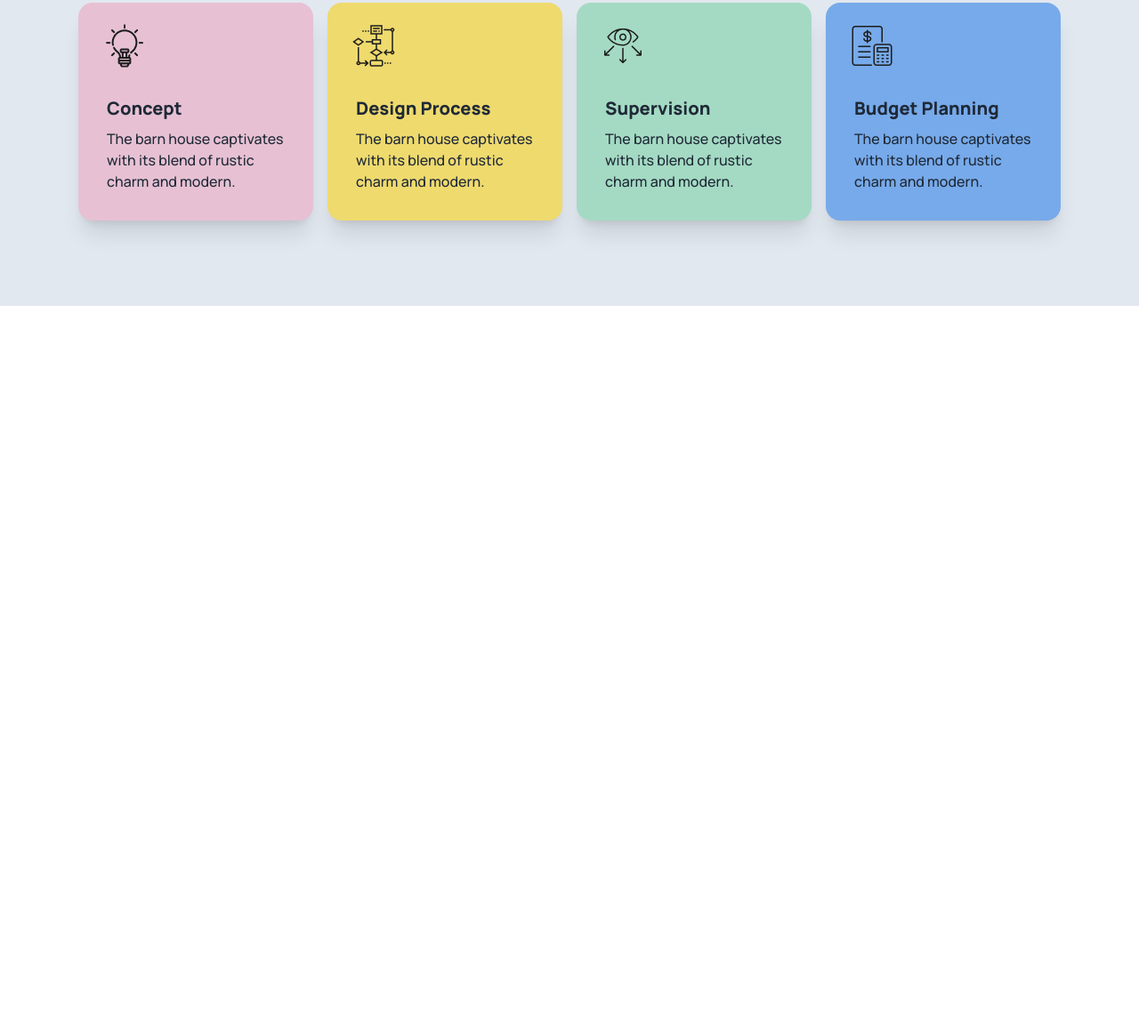
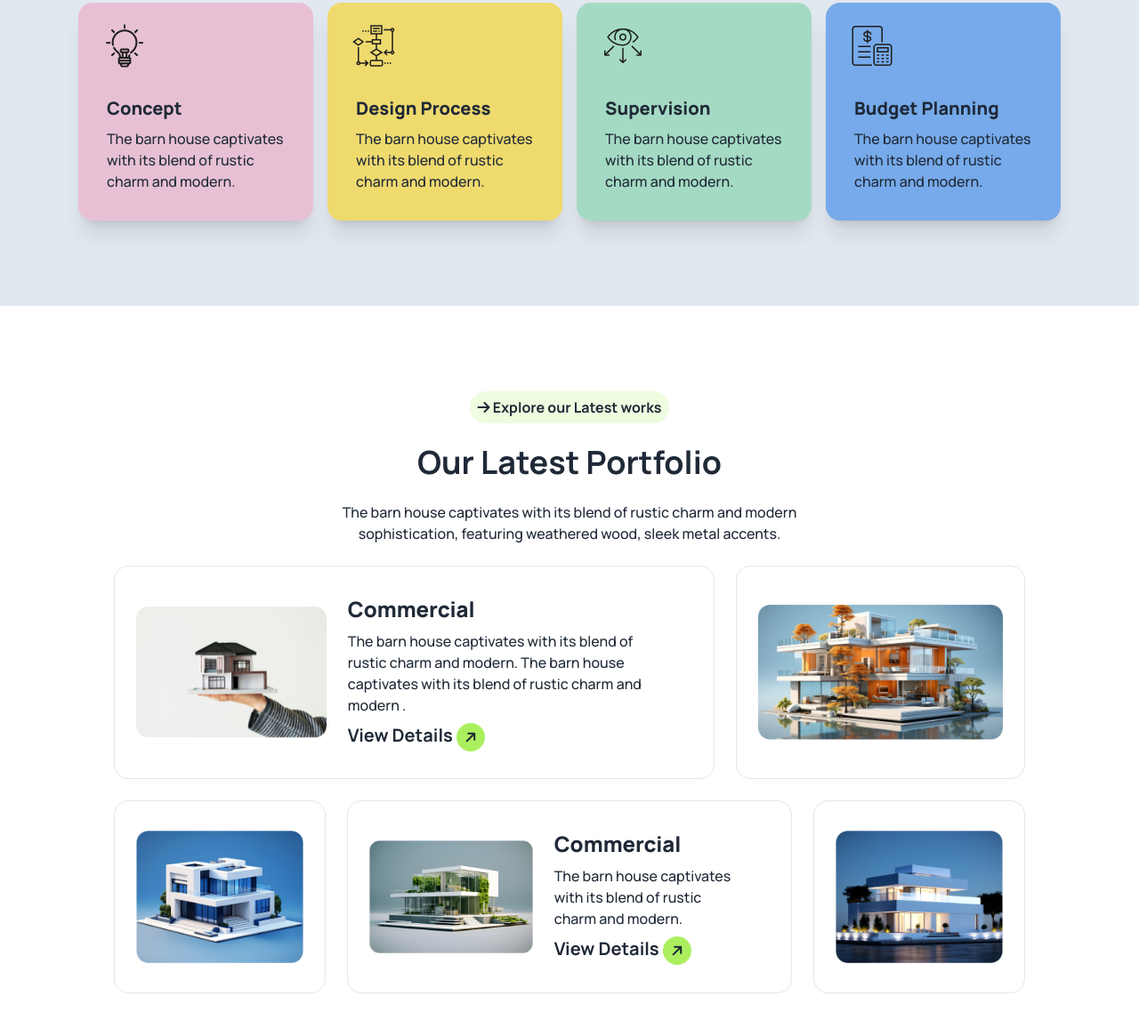
Before and after one commit to mushayed/Rinterio, a plain HTML site: page index.html in a window 1280 px wide. Shown: the part 1701-2857 px from the top of the page at 89% size. Before the commit the page ends 2045 px from the top, so only its background shows below. Drawn offline with nearby package versions, Linux system fonts and the light colour scheme.

Commit message:
Latest Portfolio section added

```diff
--- a/index.html
+++ b/index.html
@@ -188,6 +188,81 @@
           </div>
         </section>
       </section>
+
+      <!-- Latest Portfolio -->
+      <section class="bg-[#FFFFFF] py-8 lg:py-24">
+        <section class="w-[90%] lg:w-[80%] mx-auto flex flex-col items-center lg:gap-y-6 gap-y-4">
+          <button class="w-[14rem] h-9 bg-[#ABEF5F33] rounded-full">
+            <i class="fa-solid fa-arrow-right"></i>
+            <a href="" class="text-base font-bold">Explore our Latest works</a>
+          </button>
+          <div>
+            <h3 class="lg:text-4xl text-2xl font-bold">Our Latest Portfolio</h3>
+          </div>
+          <div class="w-[90%] lg:w-1/2">
+            <p class="lg:text-base text-sm font-medium text-center">The barn house captivates with its blend of rustic charm and modern sophistication, featuring weathered wood, sleek metal accents.</p>
+          </div>
+          <div class="grid grid-cols-1 lg:grid-cols-12 lg:gap-6 gap-4">
+            <div class="card card-side bg-base-100 lg:col-span-8 p-4 lg:p-0 lg:px-6 border border-[rgb(233, 233, 233)] flex flex-col lg:flex-row">
+              <figure class="w-full">
+                <img src="./assets/img1.png" alt="">
+              </figure>
+              <div class="card-body pl-0 lg:pl-6">
+                <h2 class="card-title lg:text-2xl font-extrabold">Commercial</h2>
+                <p class="lg:text-base font-medium">The barn house captivates with its blend of rustic charm and modern. The barn house captivates with its blend of rustic charm and modern .</p>
+                <button class="h-[1.9rem] lg:w-40 flex items-start justify-start gap-1">
+                  <a href="" class="text-xl	font-bold">View Details</a>
+                  <div class="h-8 w-8 rounded-full bg-my-green flex items-center justify-center rotate-[-45deg]"><i class="fa-solid fa-arrow-right"></i></div>
+                </button>
+              </div>
+            </div>
+
+            <div class="card card-side bg-base-100 lg:col-span-4 p-4 lg:p-0 lg:px-6 border border-[rgb(233, 233, 233)] flex flex-col lg:flex-row">
+              <figure>
+                <img src="./assets/img2.png" alt="">
+              </figure>
+            </div>
+
+            <div class="card card-side bg-base-100 lg:col-span-3 p-4 lg:p-0 lg:px-6 border border-[rgb(233, 233, 233)] flex flex-col lg:flex-row lg:hidden">
+              <figure>
+                <img src="./assets/img5.png" alt="">
+              </figure>
+            </div>
+
+            <div class="card card-side bg-base-100 lg:col-span-3 p-4 lg:p-0 lg:px-6 border border-[rgb(233, 233, 233)] hidden lg:flex lg:flex-row">
+              <figure>
+                <img src="./assets/img3.png" alt="">
+              </figure>
+            </div>
+
+            <div class="card card-side bg-base-100 lg:col-span-6 p-4 lg:p-0 lg:px-6 border border-[rgb(233, 233, 233)] flex flex-col lg:flex-row">
+              <figure class="w-full">
+                <img src="./assets/img4.png" alt="">
+              </figure>
+              <div class="card-body pl-0 lg:pl-6">
+                <h2 class="card-title lg:text-2xl font-extrabold">Commercial</h2>
+                <p class="lg:text-base font-medium">The barn house captivates with its blend of rustic charm and modern.</p>
+                <button class="h-[1.9rem] lg:w-40 flex items-start justify-start gap-1">
+                  <a href="" class="text-xl	font-bold">View Details</a>
+                  <div class="h-8 w-8 rounded-full bg-my-green flex items-center justify-center rotate-[-45deg]"><i class="fa-solid fa-arrow-right"></i></div>
+                </button>
+              </div>
+            </div>
+
+            <div class="card card-side bg-base-100 lg:col-span-3 p-4 lg:p-0 lg:px-6 border border-[rgb(233, 233, 233)] flex flex-col lg:flex-row lg:hidden">
+              <figure>
+                <img src="./assets/img3.png" alt="">
+              </figure>
+            </div>
+
+            <div class="card card-side bg-base-100 lg:col-span-3 p-4 lg:p-0 lg:px-6 border border-[rgb(233, 233, 233)] flex flex-col lg:flex-row">
+              <figure>
+                <img src="./assets/img5.png" alt="">
+              </figure>
+            </div>
+          </div>
+        </section>
+      </section>
     </main>
     <footer></footer>
 </body>
```
